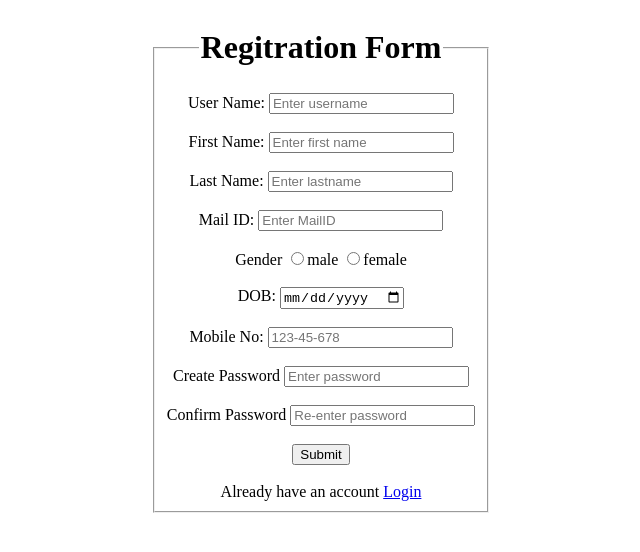
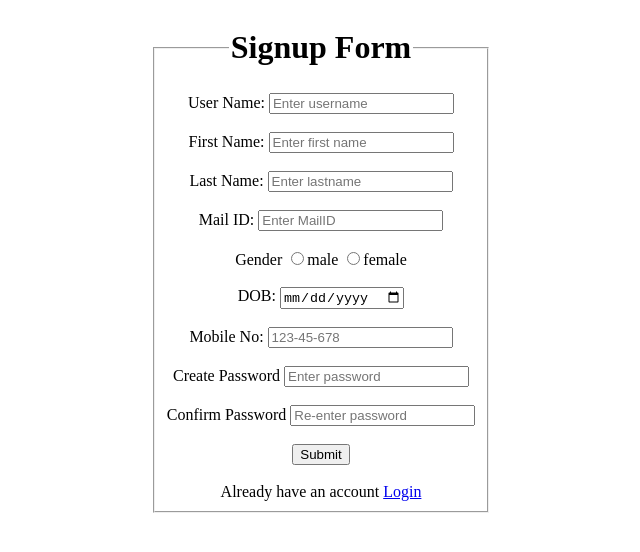
Before and after one commit to 20481A1249/Login, a plain HTML site: page task4.html in a window 1280 px wide. Shown: the whole page, without its empty margins (319-959 px from the left). Drawn offline with Linux system fonts and the light colour scheme.

Commit message:
Update task4.html

```diff
--- a/task4.html
+++ b/task4.html
@@ -3,13 +3,13 @@
 <head>
     <meta charset="UTF-8">
     <meta name="viewport" content="width=device-width, initial-scale=1.0">
-    <title>Regitration Form</title>
+    <title>Signup Form</title>
 </head>
 
 <body style="text-align: center;"><center>
 
     <fieldset style="width: fit-content;">
-        <legend style="text-align: center;"><h1>Regitration Form</h1></legend>
+        <legend style="text-align: center;"><h1>Signup Form</h1></legend>
     <form action="">
         <label for="uname">User Name:</label>
         <input type="text" name="User Name" id="uname" placeholder="Enter username" required><br><br>
```
